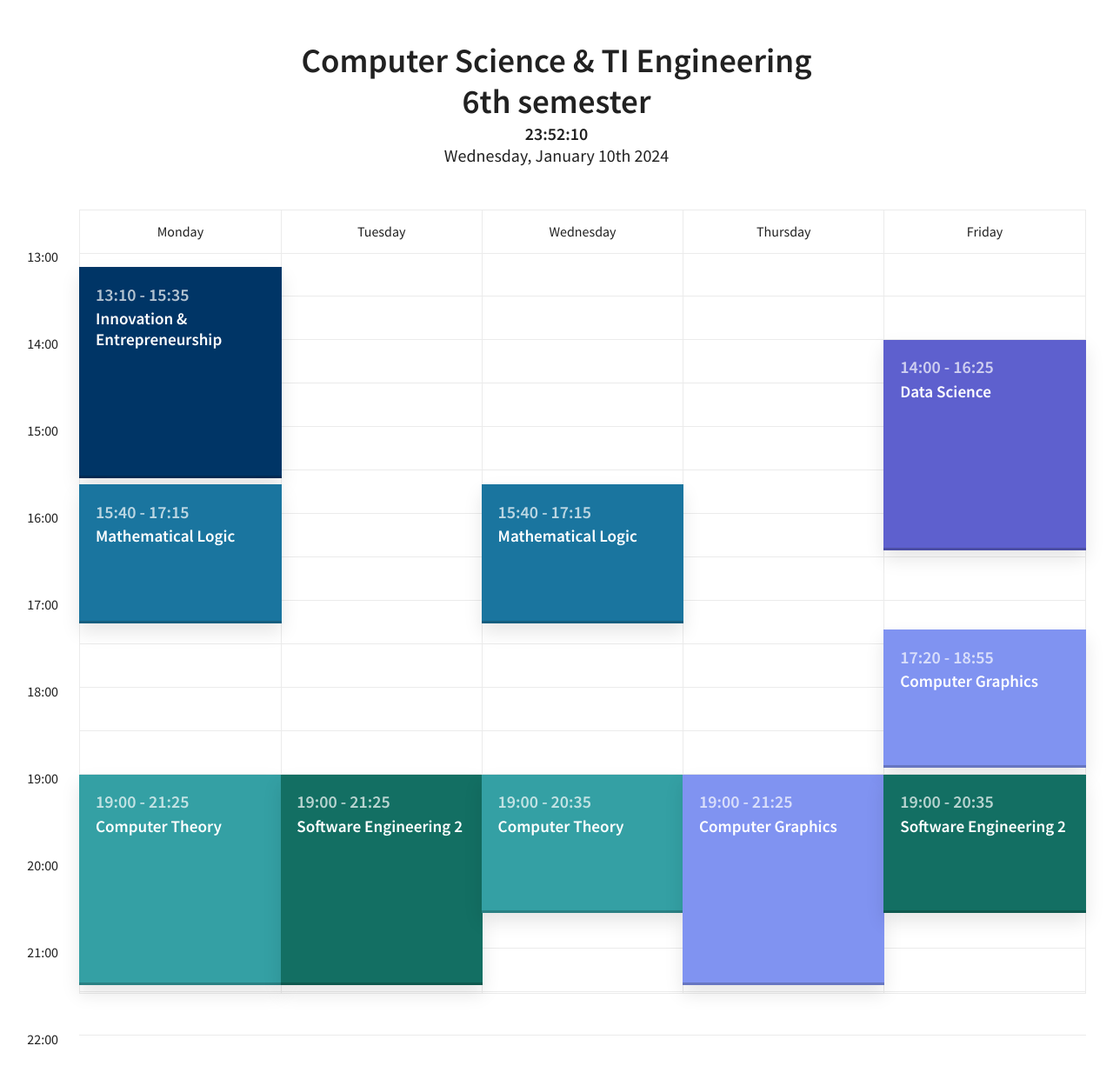
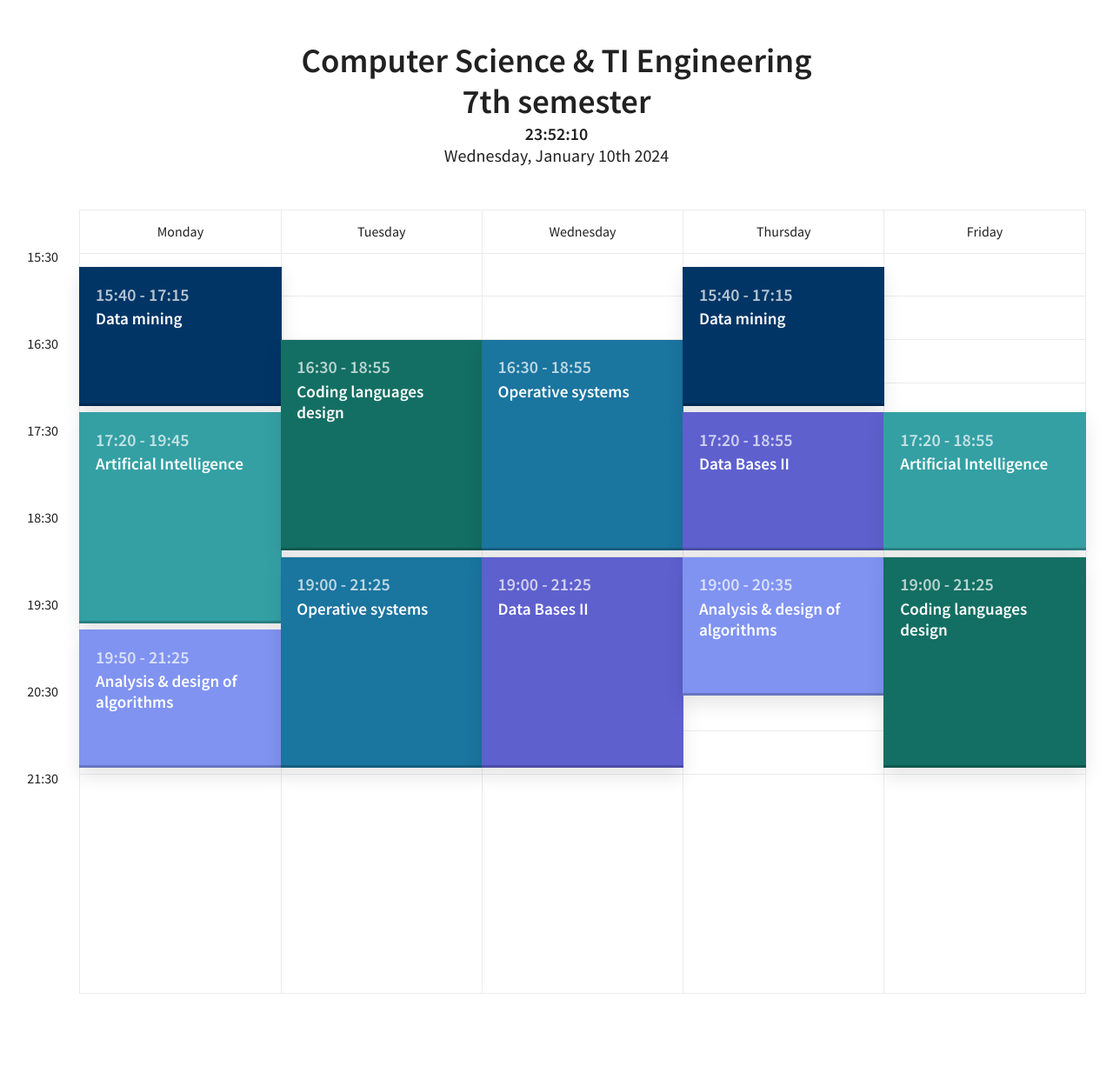
Before and after one commit to JDgomez2002/schedule, a plain HTML site: page index.html in a window 1280 px wide. Shown: the whole page at 87% size. After the commit the page ends 1193 px from the top, so only its background shows below. Drawn offline with Linux system fonts and the light colour scheme.

Commit message:
2024 seventh semester Update

```diff
--- a/index.html
+++ b/index.html
@@ -11,18 +11,13 @@
 <body>
   <header class="cd-main-header text-center flex flex-column flex-center my_class">
 
-    <h1 class="text-xl"><br>Computer Science & TI Engineering<br>6th semester</h1>
+    <h1 class="text-xl"><br>Computer Science & TI Engineering<br>7th semester</h1>
     <span id="hour_message"></span>
     <span id="date_message"></span>
   </header>
   <div class="cd-schedule cd-schedule--loading margin-top-lg margin-bottom-lg js-cd-schedule">
     <div class="cd-schedule__timeline">
       <ul>
-        <li><span>13:00</span></li>
-        <li><span>13:30</span></li>
-        <li><span>14:00</span></li>
-        <li><span>14:30</span></li>
-        <li><span>15:00</span></li>
         <li><span>15:30</span></li>
         <li><span>16:00</span></li>
         <li><span>16:30</span></li>
@@ -36,7 +31,6 @@
         <li><span>20:30</span></li>
         <li><span>21:00</span></li>
         <li><span>21:30</span></li>
-        <li><span>22:00</span></li>
       </ul>
     </div> <!-- .cd-schedule__timeline -->
 
@@ -48,20 +42,20 @@
           <!-- //Monday -->
           <ul>
             <li class="cd-schedule__event">
-              <a data-start="13:10" data-end="15:35" data-content="./classes/innovation-and-entrepreneurship" data-event="event-1" href="#0">
-                <em class="cd-schedule__name">Innovation & Entrepreneurship</em>
+              <a data-start="15:40" data-end="17:15" data-content="./classes/data-mining" data-event="event-1" href="#0">
+                <em class="cd-schedule__name">Data mining</em>
               </a>
             </li>
 
             <li class="cd-schedule__event">
-              <a data-start="15:40" data-end="17:15" data-content="./classes/math-logic" data-event="event-2" href="#0">
-                <em class="cd-schedule__name">Mathematical Logic</em>
+              <a data-start="17:20" data-end="19:45" data-content="./classes/artificial-intelligence" data-event="event-3" href="#0">
+                <em class="cd-schedule__name">Artificial Intelligence</em>
               </a>
             </li>
 
             <li class="cd-schedule__event">
-              <a data-start="19:00" data-end="21:25" data-content="./classes/computer-theory" data-event="event-3" href="#0">
-                <em class="cd-schedule__name">Computer Theory</em>
+              <a data-start="19:50" data-end="21:25" data-content="./classes/algorithms" data-event="event-5" href="#0">
+                <em class="cd-schedule__name">Analysis & design of algorithms</em>
               </a>
             </li>
 
@@ -74,8 +68,14 @@
           <!-- Tuesday -->
           <ul>
             <li class="cd-schedule__event">
-              <a data-start="19:00" data-end="21:25" data-content="./classes/software-engineering-2" data-event="event-4" href="#0">
-                <em class="cd-schedule__name">Software Engineering 2</em>
+              <a data-start="16:30" data-end="18:55" data-content="./classes/coding-languages-design" data-event="event-4" href="#0">
+                <em class="cd-schedule__name">Coding languages design</em>
+              </a>
+            </li>
+
+            <li class="cd-schedule__event">
+              <a data-start="19:00" data-end="21:25" data-content="./classes/operative-systems" data-event="event-2" href="#0">
+                <em class="cd-schedule__name">Operative systems</em>
               </a>
             </li>
 
@@ -88,14 +88,14 @@
           <!-- Wednesday -->
           <ul>
             <li class="cd-schedule__event">
-              <a data-start="15:40" data-end="17:15" data-content="./classes/math-logic" data-event="event-2" href="#0">
-                <em class="cd-schedule__name">Mathematical Logic</em>
+              <a data-start="16:30" data-end="18:55" data-content="./classes/operative-systems" data-event="event-2" href="#0">
+                <em class="cd-schedule__name">Operative systems</em>
               </a>
             </li>
 
             <li class="cd-schedule__event">
-              <a data-start="19:00" data-end="20:35" data-content="./classes/computer-theory" data-event="event-3" href="#0">
-                <em class="cd-schedule__name">Computer Theory</em>
+              <a data-start="19:00" data-end="21:25" data-content="./classes/data-bases-2" data-event="event-6" href="#0">
+                <em class="cd-schedule__name">Data Bases II</em>
               </a>
             </li>
 
@@ -105,11 +105,23 @@
         <li class="cd-schedule__group">
           <div class="cd-schedule__top-info"><span>Thursday</span></div>
 
-          <!-- Thusrday -->
+          <!-- Thursday -->
           <ul>
             <li class="cd-schedule__event">
-              <a data-start="19:00" data-end="21:25" data-content="./classes/computer-graphics" data-event="event-5" href="#0">
-                <em class="cd-schedule__name">Computer Graphics</em>
+              <a data-start="15:40" data-end="17:15" data-content="./classes/data-mining" data-event="event-1" href="#0">
+                <em class="cd-schedule__name">Data mining</em>
+              </a>
+            </li>
+
+            <li class="cd-schedule__event">
+              <a data-start="17:20" data-end="18:55" data-content="./classes/data-bases-2" data-event="event-6" href="#0">
+                <em class="cd-schedule__name">Data Bases II</em>
+              </a>
+            </li>
+
+            <li class="cd-schedule__event">
+              <a data-start="19:00" data-end="20:35" data-content="./classes/algorithms" data-event="event-5" href="#0">
+                <em class="cd-schedule__name">Analysis & design of algorithms</em>
               </a>
             </li>
 
@@ -123,20 +135,14 @@
           <ul>
 
             <li class="cd-schedule__event">
-              <a data-start="14:00" data-end="16:25" data-content="./classes/selective" data-event="event-6" href="#0">
-                <em class="cd-schedule__name">Data Science</em>
+              <a data-start="17:20" data-end="18:55" data-content="./classes/artificial-intelligence" data-event="event-3" href="#0">
+                <em class="cd-schedule__name">Artificial Intelligence</em>
               </a>
             </li>
 
             <li class="cd-schedule__event">
-              <a data-start="17:20" data-end="18:55" data-content="./classes/computer-graphics" data-event="event-5" href="#0">
-                <em class="cd-schedule__name">Computer Graphics</em>
-              </a>
-            </li>
-
-            <li class="cd-schedule__event">
-              <a data-start="19:00" data-end="20:35" data-content="./classes/software-engineering-2" data-event="event-4" href="#0">
-                <em class="cd-schedule__name">Software Engineering 2</em>
+              <a data-start="19:00" data-end="21:25" data-content="./classes/coding-languages-design" data-event="event-4" href="#0">
+                <em class="cd-schedule__name">Coding languages design</em>
               </a>
             </li>
 
```
Also changed, not shown: classes/algorithms.html (added, +10 -0 lines), classes/artificial-intelligence.html (added, +17 -0 lines), classes/coding-languages-design.html (renamed from classes/computer-graphics.html, +3 -3 lines), classes/data-bases-2.html (renamed from classes/computer-theory.html, +3 -3 lines), classes/data-mining.html (renamed from classes/math-logic.html, +3 -3 lines), classes/operative-systems.html (renamed from classes/innovation-and-entrepreneurship.html, +3 -3 lines), classes/selective.html (deleted, +0 -10 lines), classes/software-engineering-2.html (deleted, +0 -10 lines).
